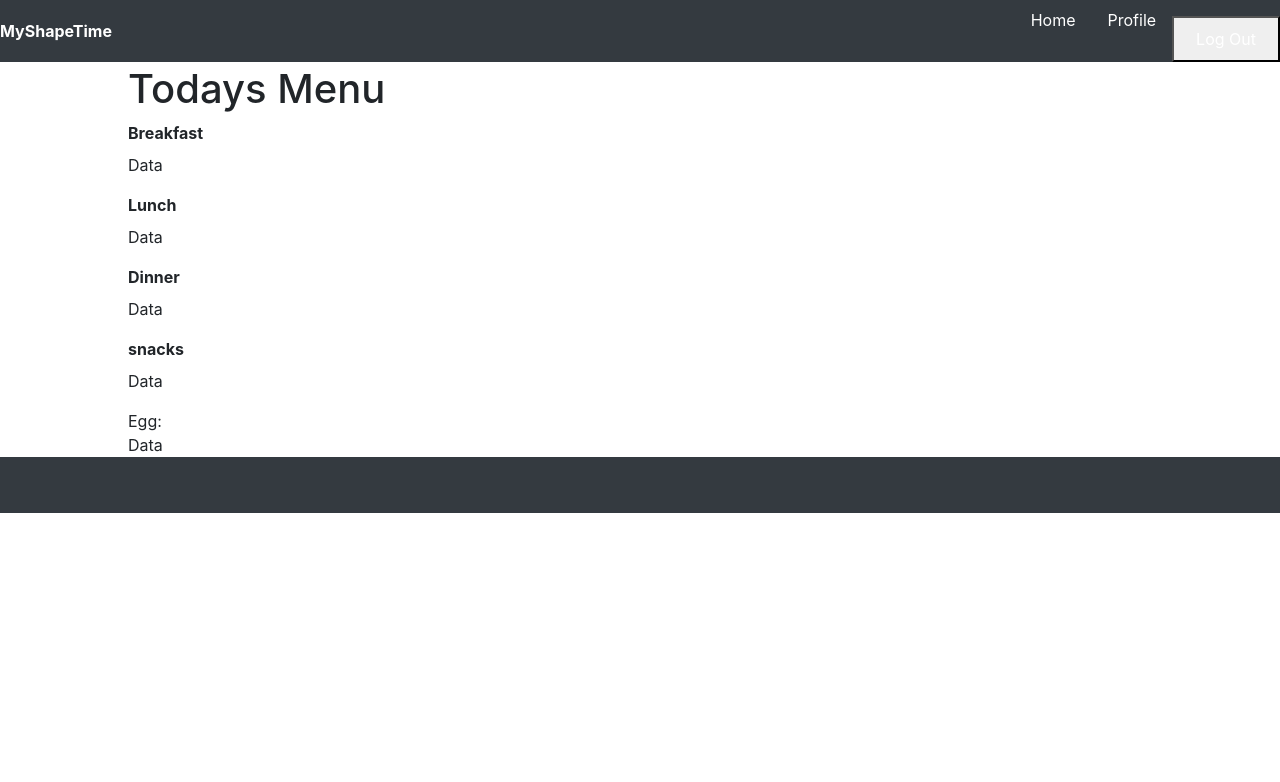
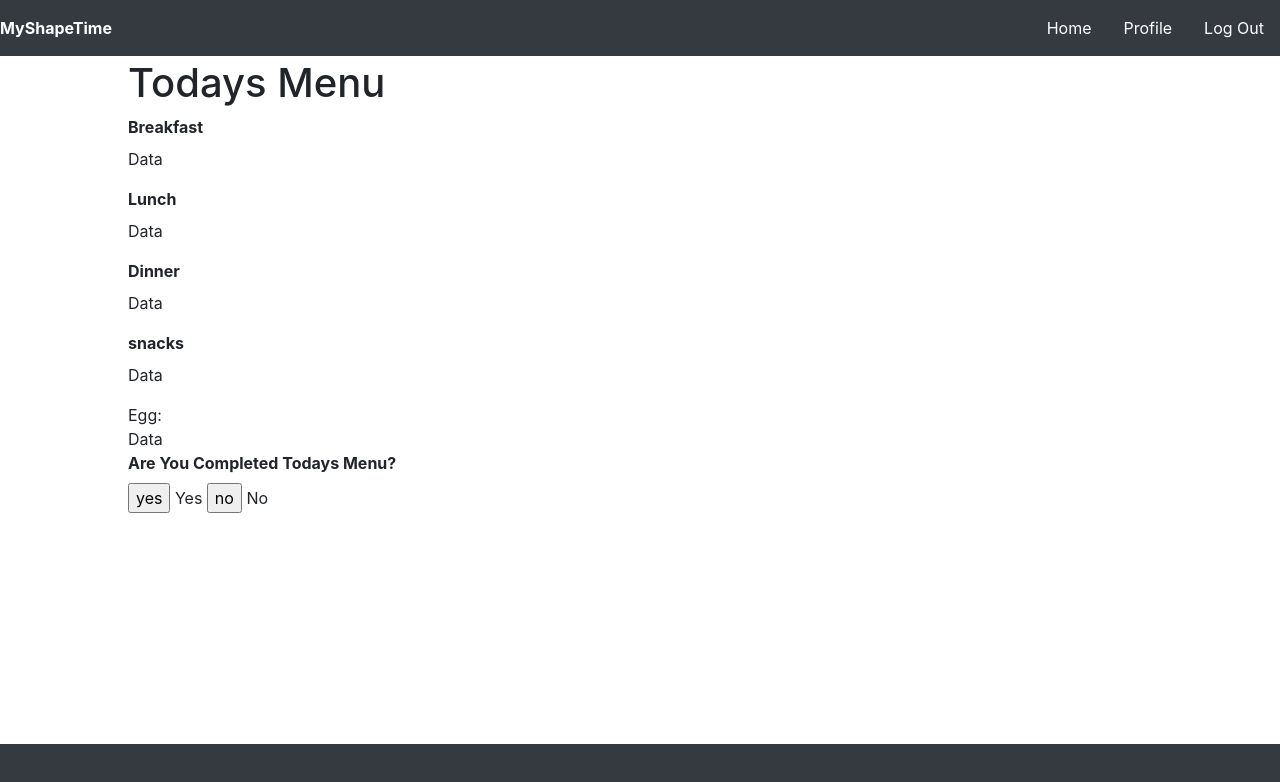
Before and after one commit to varunprabhakaran22/MyShapeTimee, a website: page Dashboard.html in a window 1280 px wide. Drawn offline with nearby package versions, Linux system fonts and the light colour scheme.

Commit message:
Update Dashboard.html

```diff
--- a/Dashboard.html
+++ b/Dashboard.html
@@ -15,7 +15,6 @@
                       <span id="logo" onclick="location.href='Welcome.html'" style="color: white;">MyShapeTime</span>
                     </a>
                     <ul class="nav justify-content-end">
-
                             <li class="nav-item">
                               <a class="nav-link active" href="Welcome.html"><span style="color: white;">Home</span></a>
                             </li>
@@ -23,7 +22,7 @@
                                 <a class="nav-link active" href="profile.html"><span style="color: white;">Profile</span></a>
                               </li>
                             <li class="nav-item">
-                                <a class="nav-link active"><button style="color: white;" onclick="logout(); ">Log Out</span></a>
+                                <a class="nav-link active" onclick="logout();"><span style="color: white;">Log Out</span></a>
                             </li>
                           </ul>
         </nav>
@@ -50,16 +49,17 @@
         </div>
         <div>
               Egg:<p id="EggCount" class="EggCount">Data</p>
-        <!-- </div>
+        </div>
            <div class="menu">
                 <label><b>Are You Completed Todays Menu?</b></label><br>
                 <input type="button" name="gender" value="yes" checked> Yes
                 <input type="button" name="gender" value="no"> No<br>
 
-        </div> -->
+        </div>
         </div>
 
     </div>
+
 
     <nav class="navbar navbar-dark bg-dark">
             <!-- Navbar content -->
```
